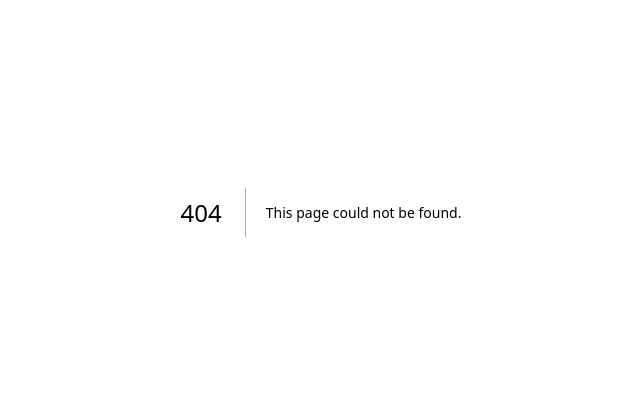
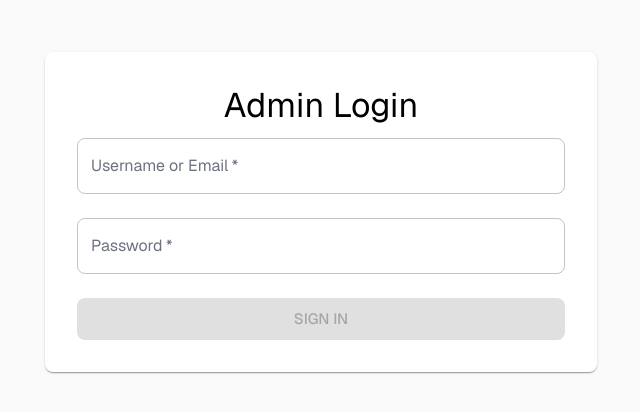
Before and after one commit to timplode/hotel-picker, a Next.js app: page /admin in a window 1280 px wide. Before the commit this address had no page. Shown: the part 188-600 px from the top of the page, without its empty margins (319-959 px from the left). Built offline with nearby package versions, Linux system fonts and the light colour scheme.

Commit message:
adding basic admin page

```diff
--- /dev/null
+++ b/app/admin/page.tsx
@@ -0,0 +1,238 @@
+"use client";
+
+import { useState } from 'react';
+import {
+  Container,
+  Box,
+  Typography,
+  Paper,
+  TextField,
+  Button,
+  Alert,
+  CircularProgress,
+  Stack,
+  Tabs,
+  Tab
+} from '@mui/material';
+import { APIHOST } from '../common';
+
+interface User {
+  id: number;
+  username: string;
+  email: string;
+}
+
+interface AuthResponse {
+  jwt: string;
+  user: User;
+}
+
+export default function AdminPage() {
+  const [isAuthenticated, setIsAuthenticated] = useState(false);
+  const [user, setUser] = useState<User | null>(null);
+  const [loading, setLoading] = useState(false);
+  const [error, setError] = useState('');
+  const [credentials, setCredentials] = useState({
+    identifier: '',
+    password: ''
+  });
+  const [activeTab, setActiveTab] = useState(0);
+
+  const handleLogin = async (e: React.FormEvent) => {
+    e.preventDefault();
+
+    try {
+      setLoading(true);
+      setError('');
+
+      const response = await fetch(`${APIHOST}/admin/login`, {
+        method: 'POST',
+        headers: {
+          'Content-Type': 'application/json',
+        },
+        body: JSON.stringify({
+          email: credentials.identifier,
+          password: credentials.password
+        }),
+      });
+
+      if (!response.ok) {
+        const errorData = await response.json();
+        throw new Error(errorData.error?.message || 'Authentication failed');
+      }
+
+      const data: AuthResponse = await response.json();
+
+      // Store JWT token in localStorage
+      localStorage.setItem('adminToken', data.jwt);
+
+      setUser(data.user);
+      setIsAuthenticated(true);
+
+    } catch (err) {
+      setError(err instanceof Error ? err.message : 'Login failed');
+      console.error('Login error:', err);
+    } finally {
+      setLoading(false);
+    }
+  };
+
+  const handleLogout = () => {
+    localStorage.removeItem('adminToken');
+    setUser(null);
+    setIsAuthenticated(false);
+    setCredentials({ identifier: '', password: '' });
+  };
+
+  const handleInputChange = (field: string) => (e: React.ChangeEvent<HTMLInputElement>) => {
+    setCredentials(prev => ({
+      ...prev,
+      [field]: e.target.value
+    }));
+  };
+
+  const handleTabChange = (event: React.SyntheticEvent, newValue: number) => {
+    setActiveTab(newValue);
+  };
+
+  // Tab content components
+  const StatsTab = () => (
+    <Paper sx={{ p: 3 }}>
+      <Typography variant="h6" gutterBottom>
+        Statistics Dashboard
+      </Typography>
+      <Typography variant="body1" color="text.secondary">
+        Registration statistics and analytics will be displayed here.
+      </Typography>
+    </Paper>
+  );
+
+  const OrdersTab = () => (
+    <Paper sx={{ p: 3 }}>
+      <Typography variant="h6" gutterBottom>
+        Order Management
+      </Typography>
+      <Typography variant="body1" color="text.secondary">
+        View and manage all conference registrations and orders.
+      </Typography>
+    </Paper>
+  );
+
+  const ConferencesTab = () => (
+    <Paper sx={{ p: 3 }}>
+      <Typography variant="h6" gutterBottom>
+        Conference Management
+      </Typography>
+      <Typography variant="body1" color="text.secondary">
+        Manage conferences, hotels, and conference-hotel relationships.
+      </Typography>
+    </Paper>
+  );
+
+  const ExportsTab = () => (
+    <Paper sx={{ p: 3 }}>
+      <Typography variant="h6" gutterBottom>
+        Data Exports
+      </Typography>
+      <Typography variant="body1" color="text.secondary">
+        Export registration data, reports, and analytics.
+      </Typography>
+    </Paper>
+  );
+
+  // Login Form
+  if (!isAuthenticated) {
+    return (
+      <Box sx={{ minHeight: '100vh', py: 4, display: 'flex', alignItems: 'center' }}>
+        <Container maxWidth="sm">
+          <Paper sx={{ p: 4 }}>
+            <Typography variant="h4" component="h1" gutterBottom align="center">
+              Admin Login
+            </Typography>
+
+            {error && (
+              <Alert severity="error" sx={{ mb: 3 }}>
+                {error}
+              </Alert>
+            )}
+
+            <Box component="form" onSubmit={handleLogin}>
+              <Stack spacing={3}>
+                <TextField
+                  fullWidth
+                  label="Username or Email"
+                  value={credentials.identifier}
+                  onChange={handleInputChange('identifier')}
+                  required
+                  disabled={loading}
+                />
+
+                <TextField
+                  fullWidth
+                  type="password"
+                  label="Password"
+                  value={credentials.password}
+                  onChange={handleInputChange('password')}
+                  required
+                  disabled={loading}
+                />
+
+                <Button
+                  type="submit"
+                  variant="contained"
+                  fullWidth
+                  size="large"
+                  disabled={loading || !credentials.identifier || !credentials.password}
+                  startIcon={loading && <CircularProgress size={20} />}
+                >
+                  {loading ? 'Signing In...' : 'Sign In'}
+                </Button>
+              </Stack>
+            </Box>
+          </Paper>
+        </Container>
+      </Box>
+    );
+  }
+
+  // Admin Dashboard (after authentication)
+  return (
+    <Box sx={{ minHeight: '100vh', py: 4 }}>
+      <Container maxWidth="lg">
+        <Box sx={{ display: 'flex', justifyContent: 'space-between', alignItems: 'center', mb: 3 }}>
+          <Typography variant="h3" component="h1">
+            Admin Dashboard
+          </Typography>
+          <Button variant="outlined" onClick={handleLogout}>
+            Logout
+          </Button>
+        </Box>
+
+        <Alert severity="success" sx={{ mb: 3 }}>
+          Welcome back, {user?.username || user?.email}!
+        </Alert>
+
+        <Paper sx={{ mb: 3 }}>
+          <Tabs
+            value={activeTab}
+            onChange={handleTabChange}
+            variant="fullWidth"
+            sx={{ borderBottom: 1, borderColor: 'divider' }}
+          >
+            <Tab label="Statistics" />
+            <Tab label="Orders" />
+            <Tab label="Conferences" />
+            <Tab label="Exports" />
+          </Tabs>
+        </Paper>
+
+        <Box sx={{ mt: 3 }}>
+          {activeTab === 0 && <StatsTab />}
+          {activeTab === 1 && <OrdersTab />}
+          {activeTab === 2 && <ConferencesTab />}
+          {activeTab === 3 && <ExportsTab />}
+        </Box>
+      </Container>
+    </Box>
+  );
+}
```
